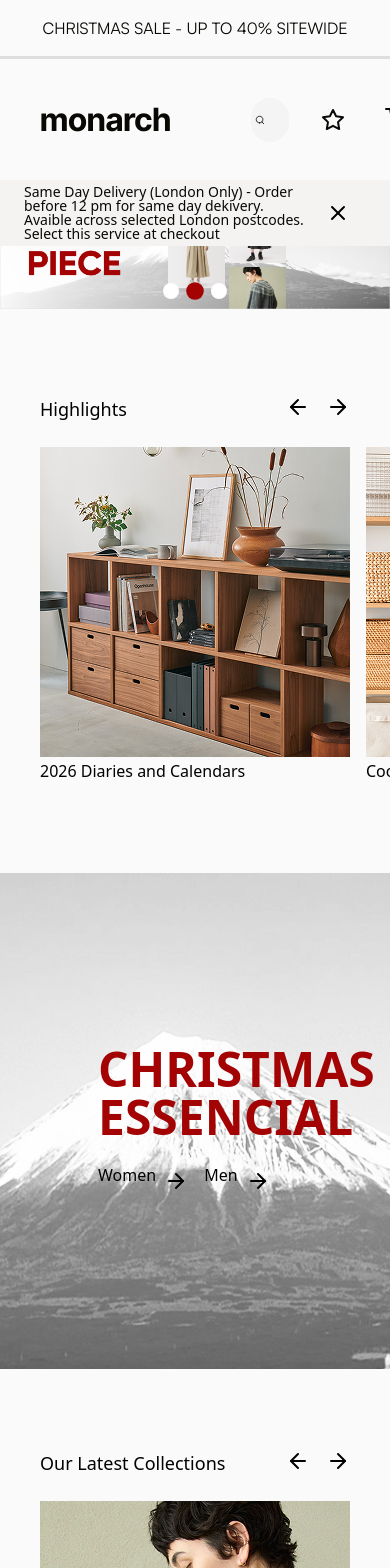
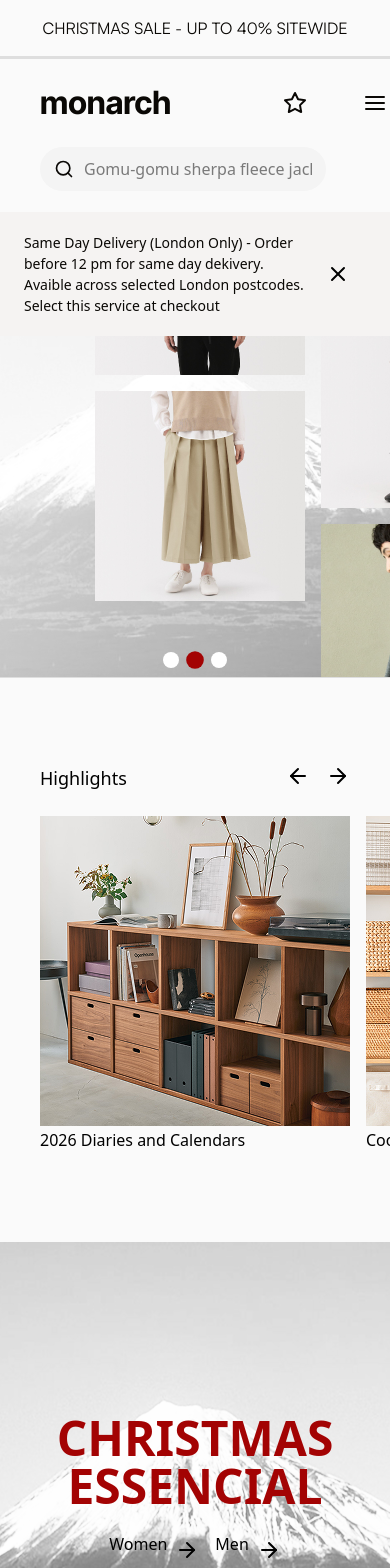
Before and after one commit to SBX-One/Monarch, a React (Vite) app: page / in a window 390 px wide. Shown: the top 1568 px of the page. Built offline with nearby package versions, Linux system fonts and the light colour scheme.

Commit message:
responsive p1

```diff
--- a/src/App.tsx
+++ b/src/App.tsx
@@ -4,6 +4,7 @@ import HomePages from "./pages/HomePage";
 import SearchResult from "./pages/SearchResult";
 import ProductDetail from "./pages/ProductDetail";
 import Cart from "./pages/Cart";
+
 function App() {
   return (
     <>
--- a/src/components/Header.tsx
+++ b/src/components/Header.tsx
@@ -2,11 +2,14 @@ import search from "../assets/svg/search.svg"
 import cart from "../assets/svg/cart_icon.svg"
 import language from "../assets/svg/language_icon.svg"
 import wishlist from "../assets/svg/wishlist_icon.svg"
+import arrowDown from "../assets/svg/chevron-down.svg"
 import x from "../assets/svg/x.svg"
+import burger from "../assets/svg/burger.svg"
 // import data from "../data/Data_Dummy.json"
 import clock from "../assets/svg/clock.svg"
 
 import { useState, useEffect } from "react"
+import { Link } from "react-router-dom"
 // import { useNavigate } from "react-router-dom"
 
 type HeaderProps = {
@@ -69,18 +72,32 @@ export default function Header({searchValue = "", onSearchChange, onSubmitSearch
             <div className="h-14 flex items-center justify-center">
                 <h1 className="text-[#0A0805] satoshi ">CHRISTMAS SALE - UP TO 40% SITEWIDE</h1>
             </div>
-            <div className="h-32 flex items-center px-10 border-3 border-y-[#dedede] border-x-0">
-                <h1 className="inter-tight text-[#0A0805] header-2-bold mr-20">monarch</h1>
-                <div className="flex flex-row bg-full flex-1 gap-[24px]">
-                    <div className="flex flex-1 flex-row-reverse py-[10px] h-[44px] rounded-full px-[14px] bg-[#F4F4F4]">
-                        {deleteIcon && <img src={x} alt="delete" onClick={handleDeleteIcon} />}
-                        <input type="text" value={searchValue} onFocus={handleSearch} onKeyDown={(e) => {if (e.key === "Enter") onSubmitSearch?.()}} onChange={(e) => onSearchChange?.(e.target.value)} className="ml-[10px] w-full focus:outline-none" placeholder="Gomu-gomu sherpa fleece jacket" />
-                        <img src={search} alt="search" />
+            <div className=" flex max-[480px]:flex-col items-center px-10 border-3 border-y-[#dedede] border-x-0">
+                <div className="flex flex-row bg-full flex-1 gap-[24px] items-center">
+                    <h1 className="inter-tight text-[#0A0805] header-2-bold mr-20 max-[480px]:hidden shrink-0">monarch</h1>
+                    <div className="flex flex-col mt-[24px] min-[480px]:mt-0 min-[480px]:flex-row-reverse flex-1 gap-[24px]">
+                        <div className="flex gap-[24px] items-center ">
+                            <h1 className="inter-tight text-[#0A0805] header-2-bold mr-20 min-[480px]:hidden">monarch</h1>
+                            <img src={wishlist} alt="wishlist" className=""/>
+                            <Link to="/cart">
+                                <img src={cart} alt="cart" className="" />
+                            </Link>
+                            <img src={burger} alt="burger menu" className="min-[480px]:hidden w-[24px]"/>
+                        </div>
+                        <div className="mb-[24px] min-[480px]:my-10 flex flex-1 flex-row-reverse py-[10px] max-h-[44px] rounded-full px-[14px] bg-[#F4F4F4]">
+                            {deleteIcon && <img src={x} alt="delete" onClick={handleDeleteIcon} />}
+                            <input type="text" value={searchValue} onFocus={handleSearch} onKeyDown={(e) => {if (e.key === "Enter") onSubmitSearch?.()}} onChange={(e) => onSearchChange?.(e.target.value)} className="ml-[10px] w-full focus:outline-none" placeholder="Gomu-gomu sherpa fleece jacket" />
+                            <img src={search} alt="search" className="w-[20px]" />
+                        </div>
                     </div>
-                    <img src={wishlist} alt="wishlist" />
-                    <img src={cart} alt="cart" />
-                    <img src={language} alt="language" />
-                    <div className="bg-[#bebebe] w-[40px] h-[40px] rounded-full relative"></div>
+                    <div className="flex gap-[24px] shrink-0">
+                        <div className="max-[480px]:hidden flex flex-row items-center gap-[12px] p-[10px] border border-[#dedede] rounded-full">
+                            <img src={language} alt="language" />
+                            <h1 className="label">IDN</h1>
+                            <img src={arrowDown} alt="arrow down" />
+                        </div>
+                        <div className="max-[480px]:hidden bg-[#bebebe] w-[40px] h-[40px] rounded-full relative"></div>
+                    </div>
                         {searchHistory && (
                             <div className="w-full bg-white absolute left-0 top-40 z-30 h-160">
                                 <div className="mt-10">
--- a/src/components/Notification.tsx
+++ b/src/components/Notification.tsx
@@ -7,8 +7,8 @@ type NotificationProps = {
 
 export default function Notification({ message, onClick }: NotificationProps) {
     return (
-        <div className="absolute top-45 z-10 w-full pl-[24px] lg:pl-0 xl:pl-0 pr-[80px] xl:pr-0 h-[66px] bg-[#F5F3F2] flex items-center justify-center">
-            <h1 className="text-left lg:text-center text-[#0A0805] small">{message}</h1>
+        <div className="absolute max-[448px]:top-53 top-45 z-10 w-full pl-[24px] max-[448px]:pr-[80px]  py-[20px] bg-[#F5F3F2] flex items-center justify-center">
+            <h1 className="text-left lg:text-center text-[#0A0805] small max-[448px]:w-[376px] leading-[150%]  ">{message}</h1>
             <img src={x} alt="delete" className="absolute right-10" onClick={onClick} />
         </div>
     )
--- a/src/pages/HomePage.tsx
+++ b/src/pages/HomePage.tsx
@@ -74,7 +74,7 @@ const HomePages = () => {
                 <Slider ref={sliderRef} {...settings} className="">
                     {slides.map((src, i) => (
                         <div key={i}>
-                            <img src={src} alt={`Banner ${i + 1}`} className="w-full h-auto" />
+                            <img src={src} alt={`Banner ${i + 1}`} className="w-full h-auto max-[480px]:h-[460px] object-cover" />
                         </div>
                     ))}
                 </Slider>
@@ -93,13 +93,13 @@ const HomePages = () => {
             </div>
             <HorizontalScroll marginTop={"80px"} marginX={"40px"} title={"Highlights"} data={Data.categories} customStyle={{marginRight : "-40px", marginLeft : "-40px", paddingLeft : "40px"}} customStyle2={{gap : "8px"}} imageHeight={"310px"} />
             <div
-                className="w-full h-[496px] flex items-center pl-[98px] my-[80px]"
+                className="w-full h-[496px] min-[448px]:pl-[98px] flex items-center max-[448px]:justify-center my-[80px]"
                 style={{
                     backgroundImage: `url(${backgroundBanner})`, backgroundSize: 'cover', backgroundPosition: 'center', backgroundRepeat: 'no-repeat',
                 }}
             >
-                <div className="flex flex-col gap-[24px]">
-                    <h1 className="header-1-bold text-[#A30303]">CHRISTMAS ESSENCIAL</h1>
+                <div className="flex flex-col gap-[24px] max-[448px]:items-center">
+                    <h1 className="header-1-bold text-[#A30303] max-[448px]:text-center">CHRISTMAS ESSENCIAL</h1>
                     <div className="flex flex-row gap-[16px]">
                         <div className="flex flex-row gap-[8px]">
                             <h1 className="label pb-3">Women</h1>
@@ -126,13 +126,13 @@ const HomePages = () => {
                     <h1 className="large">Explore Best Seller</h1>
                     <p className="body-regular w-111 font-light">Lorem ipsum dolor sit amet consectetur. Leo congue lorem leo quis a interdum. Pharetra auctor ut semper hendrerit eu.</p>
                 </div>
-                <div className="flex flex-row justify-between" >
+                <div className="flex flex-row justify-between " >
                     {data.BestSeller.map((item, index) => (
                         <div key={index}>
-                            <div>
-                                <div>
-                                    <img src={resolveImage(item.image)} alt={item.name} className={index == 2 ? "h-[537px]" : "h-[403px]"} />
-                                    <div className={index == 2 ? "hidden" : "text-center"}>
+                            <div className="flex gap-[100px] -mr-40">
+                                <div className={index == 2 ? "max-[448px]:hidden" : "flex justify-between flex-col -mr-10"}>
+                                <img src={resolveImage(item.image)} alt={item.name} className={index == 2 ? "h-[537px] max-[448px]:h-[224px]" : "h-[403px] max-[448px]:h-[224px]"} />
+                                <div className={index == 2 ? "hidden" : "text-center"}>
                                         <h3 className="body-regular my-[16px]">
                                             {item.name}
                                         </h3>
--- a/src/pages/ProductDetail.tsx
+++ b/src/pages/ProductDetail.tsx
@@ -87,6 +87,9 @@ const ProductDetail = () => {
 
 
     useEffect(() => {
+        // Scroll to top when product ID changes or component mounts
+        window.scrollTo(0, 0);
+
         // Find product from ProductsResult array
         const foundProduct = data.ProductsResult.find(
             (item) => item.id === Number(id)
```
Also changed, not shown: src/assets/svg/burger.svg (added).
